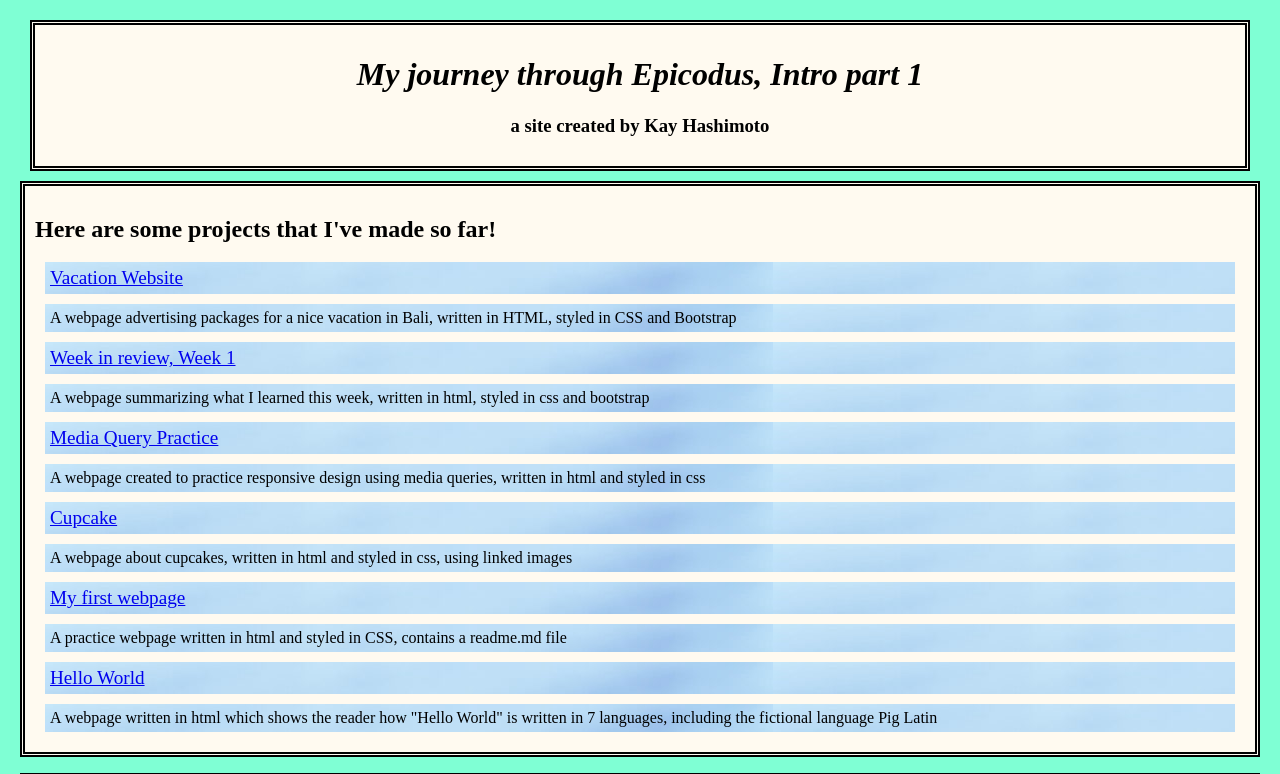
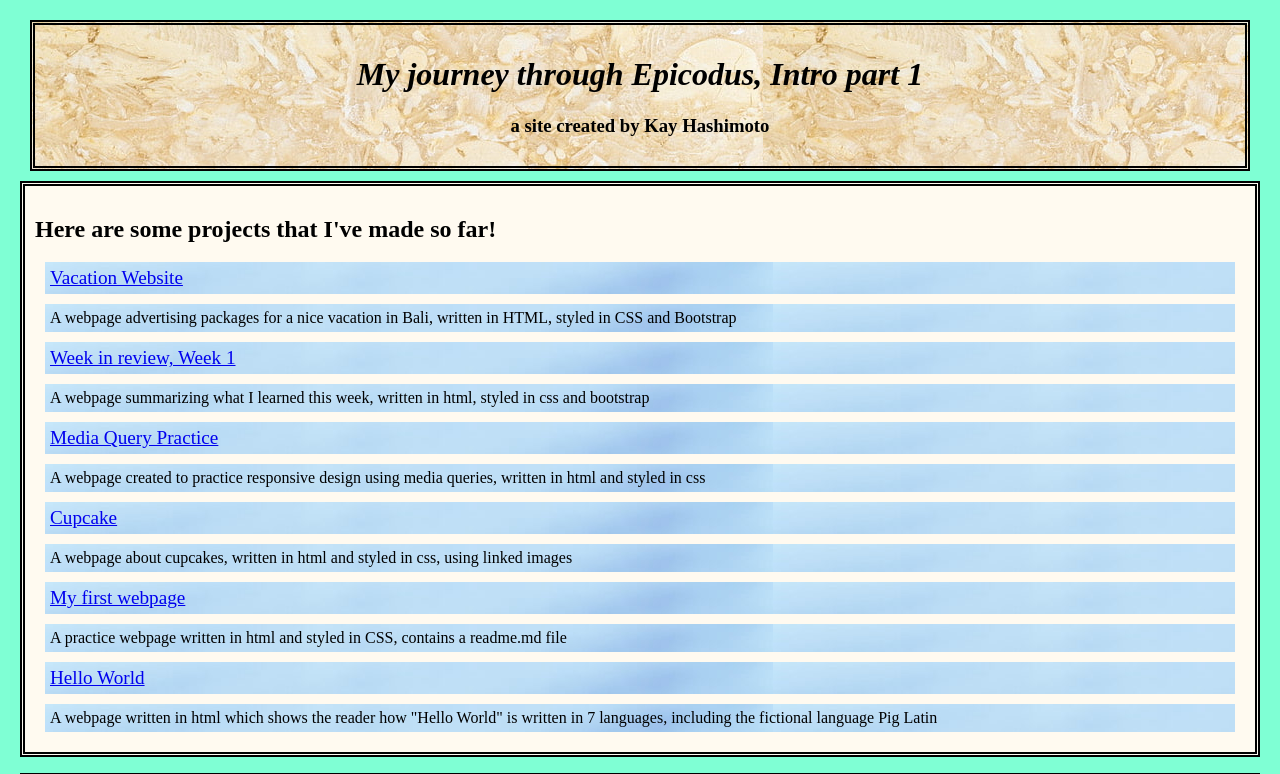
Before and after one commit to k-hashi1/first-proj, a plain HTML site: page index.html in a window 1280 px wide. Shown: the top 774 px of the page. Drawn offline with Linux system fonts and the light colour scheme.

Commit message:
add marble background to top

```diff
--- a/css/styles.css
+++ b/css/styles.css
@@ -6,6 +6,7 @@ body {
 .top {
   text-align: center;
   background-color: floralwhite;
+  background-image: url(../img/marble-computer-download-wallpaper-preview.jpg);
   margin: 10px;
   padding: 10px;
   border: 5px;
```
